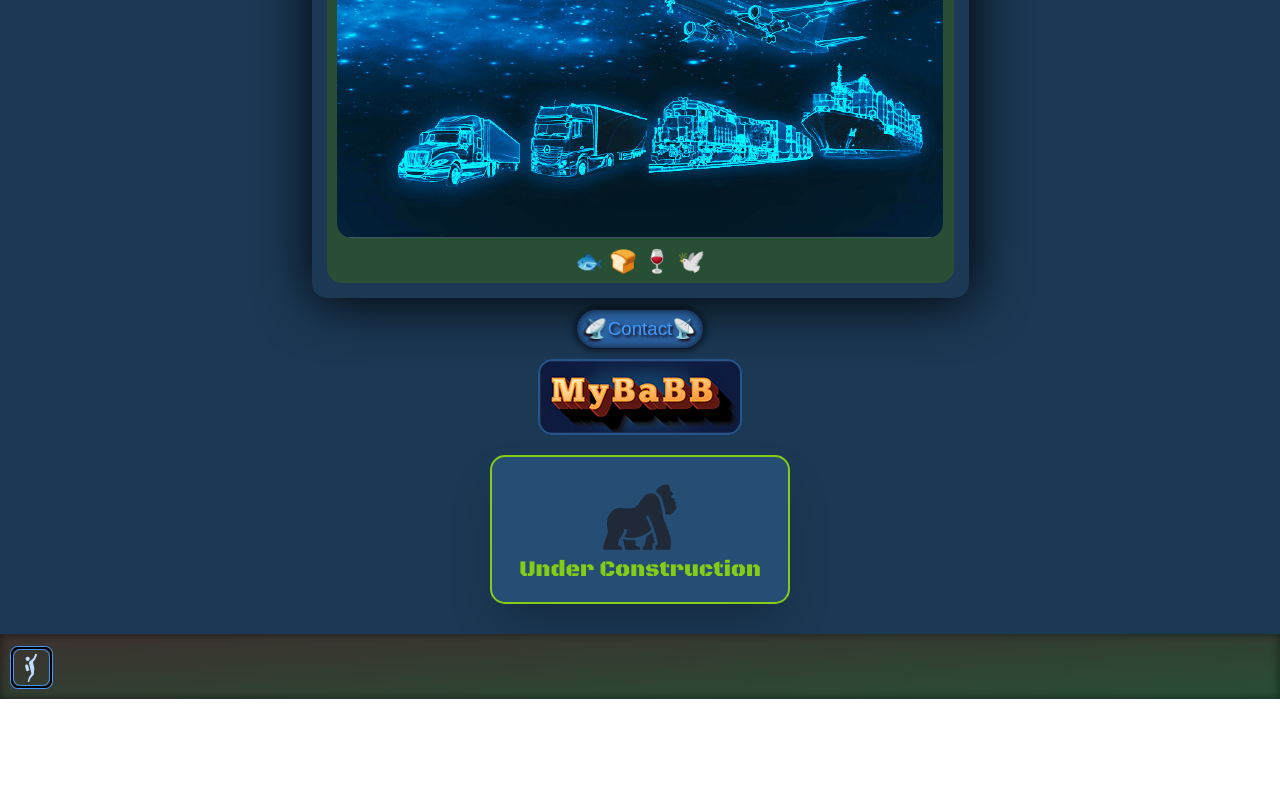
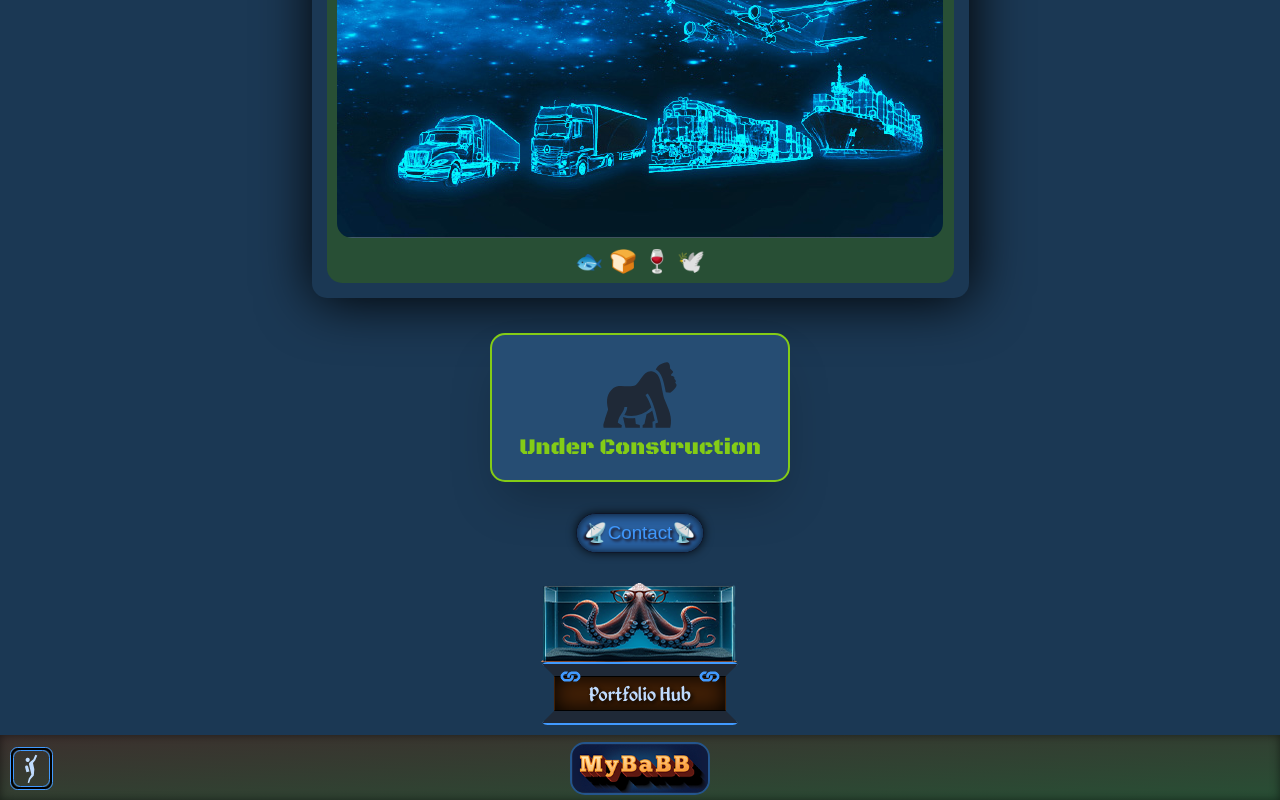
Before and after one commit to MyBaBB/About_MyBaBB, a React (Vite) app: page / in a window 1280 px wide. Shown: the part 3738-4538 px from the top of the page. Before the commit the page ends 4437 px from the top, so only its background shows below. Built offline with nearby package versions, Linux system fonts and the light colour scheme; a web font is replaced by a local one.

Commit message:
added the consruction Gorilla

```diff
--- a/src/components/Gorilla.jsx
+++ b/src/components/Gorilla.jsx
@@ -6,7 +6,7 @@ const Gorilla = () => {
     /* --------- Under Construction Gorilla -----------  */
 
     <div
-      className="Test relative m-[20px] h-fit min-w-[300px] max-w-[80vw]
+      className="Test z-1 mt-14  relative m-[20px] h-fit min-w-[300px] max-w-[80vw]
              flex-row items-center justify-center rounded-3xl
       border-2 border-lime-500  bg-varLIGHTSPACE p-[2rem] text-center shadow-2xl"
     >
--- /dev/null
+++ b/src/components/MainFolder/ContainerFolder/AquariumFolder/AquariumDataTip.jsx
@@ -0,0 +1,22 @@
+// eslint-disable-next-line no-unused-vars
+import React from "react";
+import AquariumStand from "./AquariumStand.jsx";
+
+const Profile = () => {
+  return (
+    <div>
+      <div className="">
+        <a className="" href="https://Resume-Hub.mybabb.com">
+          <div
+            className="dataToolTip10"
+            data-tool-tip="Go to https:// Resume' Hub"
+          >
+            <AquariumStand />
+          </div>
+        </a>
+      </div>
+    </div>
+  );
+};
+
+export default Profile;
--- /dev/null
+++ b/src/components/MainFolder/ContainerFolder/AquariumFolder/AquariumStand.css
@@ -0,0 +1,96 @@
+.dataToolTip9 {
+  display: inline-block;
+  position: relative;
+}
+.dataToolTip9:hover::before,
+.dataToolTip9:hover::after {
+  --scale: 1;
+}
+.dataToolTip9::before {
+  content: "";
+  color: #dbeafe;
+  background: radial-gradient(black, #492407);
+  width: max-content;
+  position: absolute;
+  content: attr(data-tool-tip);
+
+  left: 50%;
+  transform: translateX(-50%) scale(var(--scale));
+  transform-origin: top center;
+  transition: ease-in 0.25s;
+  bottom: 0.15rem;
+
+  border-radius: 10px;
+  padding-top: 3px;
+  padding-bottom: 3px;
+  padding-left: 2rem;
+  padding-right: 2rem;
+  --scale: 0;
+  z-index: 3;
+}
+
+.dataToolTip9::after {
+  content: "";
+  width: 15px;
+  height: 15px;
+  position: absolute;
+  padding: 0.1em 0.1em 0.2em 0.1em;
+  left: 50%;
+  transform: translateX(-50%) scale(var(--scale));
+  transform-origin: bottom center;
+  transition: 0.25s;
+  bottom: 2rem;
+  border: 15px solid transparent;
+  border-bottom: lightblue 10px solid;
+
+  --scale: 0;
+  z-index: 2;
+}
+.dataToolTip10 {
+  display: inline-block;
+  position: relative;
+}
+.dataToolTip10:hover::before,
+.dataToolTip10:hover::after {
+  --scale: 1;
+}
+.dataToolTip10::before {
+  content: "";
+  color: #dbeafe;
+  background: radial-gradient(black, #492407);
+  width: max-content;
+  position: absolute;
+  content: attr(data-tool-tip);
+
+  left: 50%;
+  transform: translateX(-50%) scale(var(--scale));
+  transform-origin: bottom center;
+  transition: ease-in 0.25s;
+  top: .6rem;
+
+  border-radius: 10px;
+  padding-top: 3px;
+  padding-bottom: 3px;
+  padding-left: 2rem;
+  padding-right: 2rem;
+  --scale: 0;
+  z-index: 3;
+}
+
+.dataToolTip10::after {
+  content: "";
+  width: 15px;
+  height: 15px;
+  position: absolute;
+  padding: 0.1em 0.1em 0.2em 0.1em;
+  left: 50%;
+  transform: translateX(-50%) scale(var(--scale));
+  transform-origin: bottom center;
+  transition: 0.25s;
+  bottom: 2rem;
+  border: 15px solid transparent;
+  /* border-bottom: lightblue 10px solid; */
+border-bottom: transparent 10px solid;
+  --scale: 0;
+  z-index: 2;
+}
--- /dev/null
+++ b/src/components/MainFolder/ContainerFolder/AquariumFolder/AquariumStand.jsx
@@ -0,0 +1,59 @@
+// eslint-disable-next-line no-unused-vars
+import React from "react";
+import "./AquariumStand.css";
+import { FaLink } from "react-icons/fa";
+import Octopus from "./OctoPus22x80.png";
+const AquariumStand = () => {
+  return (
+    <div className="OctopusHideLandscape  mt-[2.9rem]    flex-row items-center justify-center">
+      <div className="OctopusWrapper OctopusHideLandscape  relative m-auto flex  justify-center  ">
+        <img src={Octopus} alt="Octopus" />
+      </div>
+      <div
+        className="aquariumStandWrapper rounded-xl border-[2px] border-varLIGHTBLUEFEATHER
+       border-l-transparent border-r-transparent sm:block"
+      >
+        <div
+          className="border-[12px] border-black border-b-gray-800
+        border-l-transparent border-r-transparent border-t-gray-800"
+        >
+          <div
+            className="customInset  border-[1px] border-black border-l-transparent border-r-transparent bg-yellow-950"
+            style={{
+              boxShadow: "inset 0px 0px 20px rgba(0, 0, 0, 1)",
+            }}
+          >
+            <span
+              className="rightPointer absolute left-[22px] top-[115.5px]
+                                rotate-[45deg] text-varLIGHTBLUEFEATHER"
+            >
+              <FaLink size={17} />
+            </span>
+            {/* <div className="OctopusWrapper absolute top-[0.325rem] right-[21px] ">
+              <img
+                src={Octopus} alt="Octopus" />
+            </div> */}
+            <h3
+              className="h2 relative whitespace-nowrap  text-center text-blue-200 "
+              style={{
+                textShadow: "2px 2px 4px rgba(0, 0, 0, 1)",
+              }}
+            >
+              <span className="Kingthings m-4 whitespace-nowrap p-4 text-[2.2rem] ">
+                Portfolio&nbsp;Hub
+              </span>
+            </h3>
+            <span
+              className="rightPointer  absolute right-[22.5px] top-[115.5px]
+                                rotate-[45deg] text-varLIGHTBLUEFEATHER"
+            >
+              <FaLink size={17} />
+            </span>
+          </div>
+        </div>
+      </div>
+    </div>
+  );
+};
+
+export default AquariumStand;
--- a/src/components/MainFolder/ContainerFolder/ContactUsFolder/ContactUs.jsx
+++ b/src/components/MainFolder/ContainerFolder/ContactUsFolder/ContactUs.jsx
@@ -1,6 +1,6 @@
 // eslint-disable-next-line no-unused-vars
 import React from 'react'
-import MybabbLogo from './MyBabbLogo200x72px.png'
+
 const ContactUs = () => {
   return (
     <div>
@@ -43,7 +43,7 @@ const ContactUs = () => {
         </div>
       </div>
 
-      <img src={MybabbLogo} alt="MyBabb Logo" className='border-2 border-varDARKBLUEFEATHER rounded-3xl mt-4' />
+
       </div>
 
 
--- a/src/components/MainFolder/ContainerFolder/Container.jsx
+++ b/src/components/MainFolder/ContainerFolder/Container.jsx
@@ -2,13 +2,14 @@
 import React from "react";
 
 // import { SiTestinglibrary } from "react-icons/si";
-import Gorilla from "../../Gorilla.jsx";
+// import Gorilla from "../../Gorilla.jsx";
 import SectionA from "./SectionAFolder/SectionA.jsx";
 import SectionB from "./SectionBFolder/SectionB.jsx";
 import SectionC from "./SectionCFolder/SectionC.jsx";
 import SectionD from "./SectionDFolder/SectionD.jsx";
 import ContactUs from "./ContactUsFolder/ContactUs.jsx";
-
+import AquariumDataTip from "./AquariumFolder/AquariumDataTip.jsx";
+import Gorilla from "../../Gorilla.jsx";
 
 const Container = () => {
   return (
@@ -22,8 +23,10 @@ const Container = () => {
       <SectionB />
       <SectionC />
       <SectionD />
+      <Gorilla />
       <ContactUs />
-      <Gorilla />
+      <AquariumDataTip />
+
 
 
 
--- a/src/components/MainFolder/FooterFolder/Footer.jsx
+++ b/src/components/MainFolder/FooterFolder/Footer.jsx
@@ -4,6 +4,7 @@ import "./Footer.css";
 
 import { MdOutlineScubaDiving } from "react-icons/md";
 import Copyright from "./Copyright";
+import MyBabbLogo from './MyBabbLogo';
 
 const Footer = () => {
   return (
@@ -25,6 +26,10 @@ const Footer = () => {
                        text-center text-red-300 "
         >
           <nav className="footerXXWrapper ">
+
+            <MyBabbLogo />
+
+            {/* XXX open this for the ul list for the footer */}
             <div className="footerUlWrapper  border-[.5px] border-transparent  ">
               {/* <ul
                 className='footerListWrapper   xl:space-x-[18rem]" hidden space-x-[5rem]  pb-4  text-xl
--- /dev/null
+++ b/src/components/MainFolder/FooterFolder/MyBabbLogo.jsx
@@ -0,0 +1,15 @@
+// eslint-disable-next-line no-unused-vars
+import React from 'react'
+import MybabbLogo from './MyBabbLogo200x72px.png'
+const MyBabbLogo = () => {
+  return (
+    <div >
+     <div className=' m-a flex justify-center items-center h-fit'>
+
+<img src={MybabbLogo} alt="MyBabb Logo" width={140} className='border-2 border-varDARKBLUEFEATHER rounded-3xl mt-1 ' />
+</div>
+    </div>
+  )
+}
+
+export default MyBabbLogo
```
Also changed, not shown: src/components/MainFolder/ContainerFolder/AquariumFolder/OctoPus22x80.png (added), src/components/MainFolder/FooterFolder/MyBabbLogo200x72px.png (renamed from src/components/MainFolder/ContainerFolder/ContactUsFolder/MyBabbLogo200x72px.png), src/components/MainFolder/MotionSensorFolder/MotionSensor.jsx (added), src/components/MainFolder/MotionSensorFolder/MotionSesnsor.css (added).
